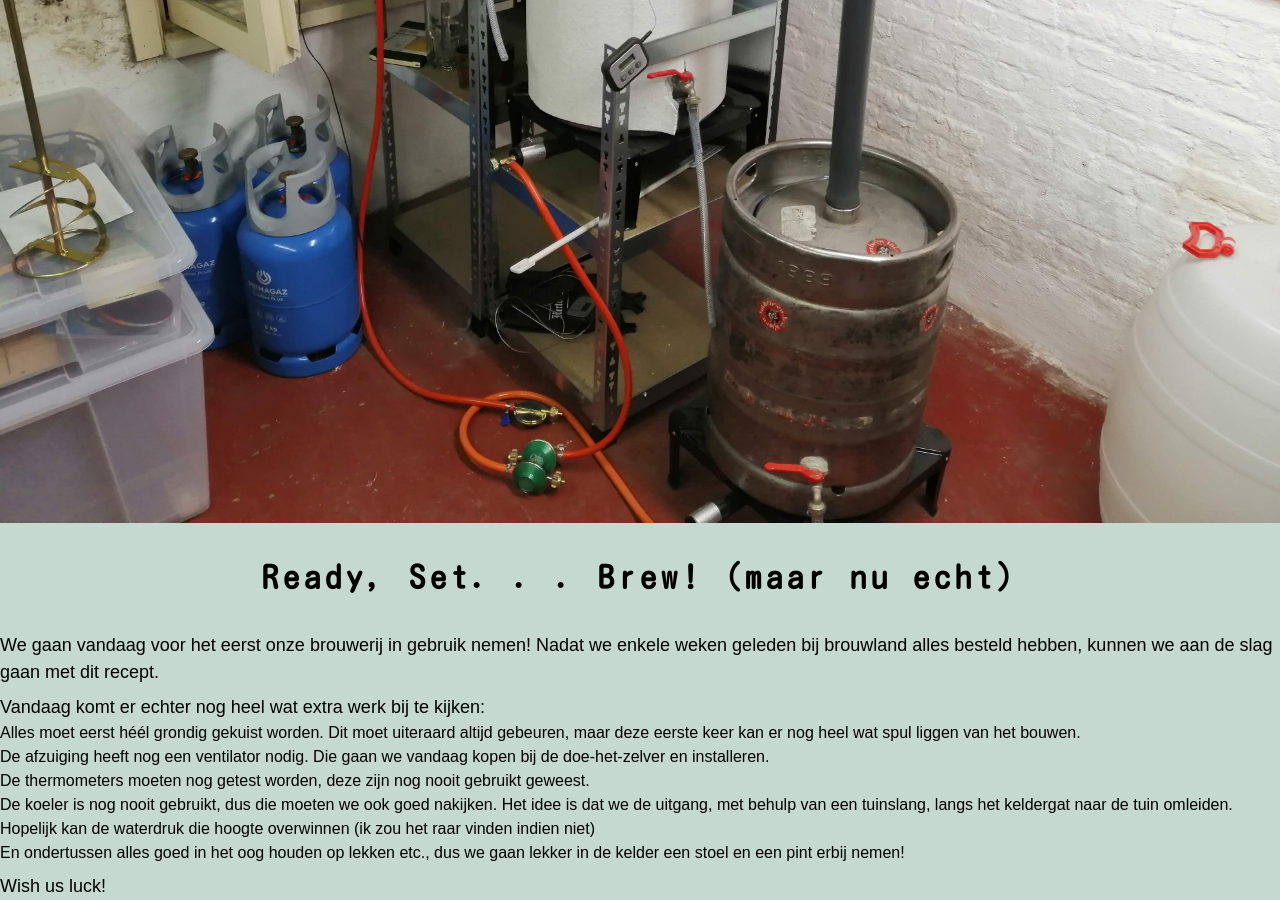
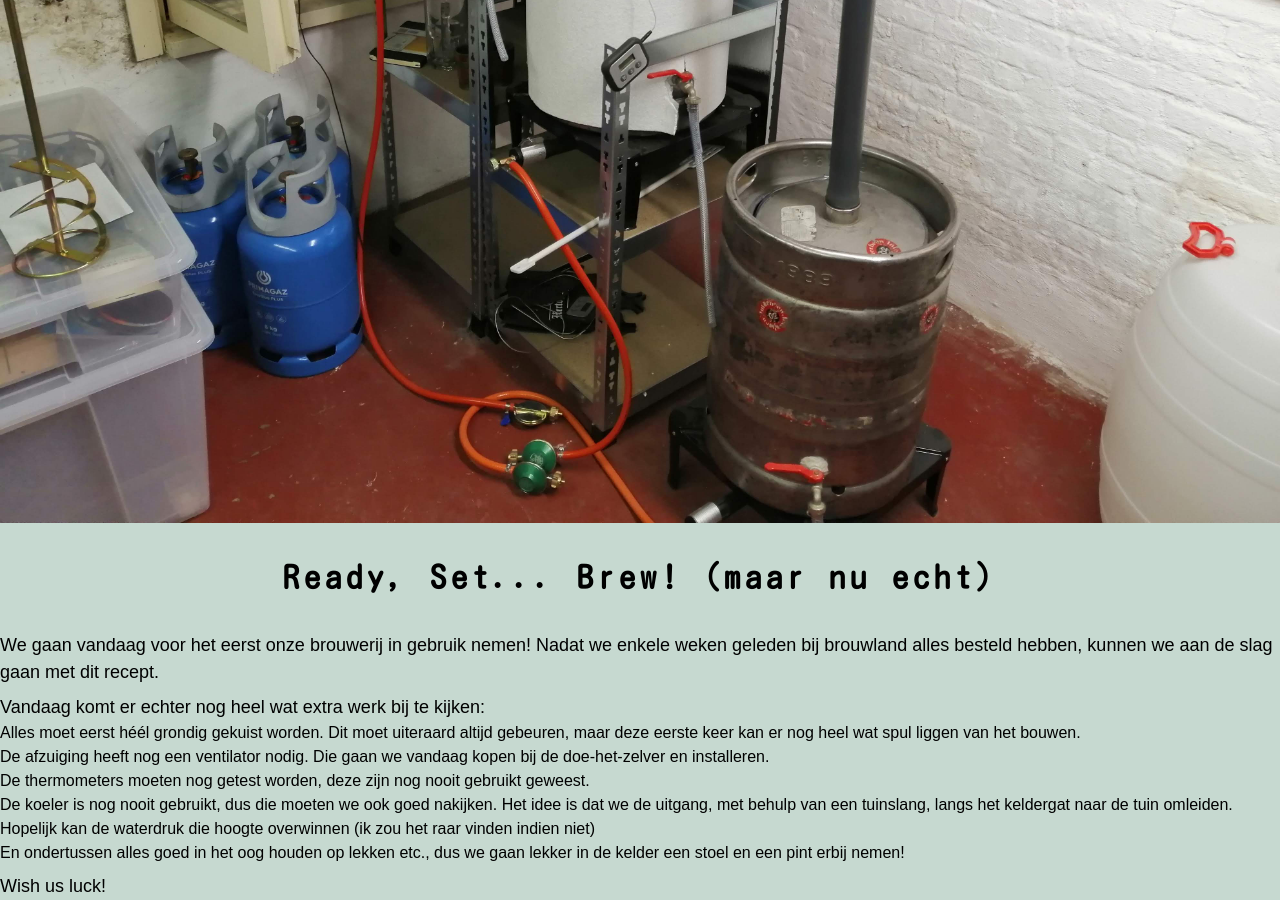
Before and after one commit to brouwerij/brouwerij-app, a Jekyll site: the page built from _posts/2020-12-21-eerste-brouwdag.md, in a window 1280 px wide and 900 px high, scrolled down 635 px. Built offline with Jekyll 4.4.1, drawn with Linux system fonts in a browser that asks for light colours; some web fonts are replaced; comment, search, counter and statistics services are not loaded.

```diff
--- a/_posts/2020-12-21-eerste-brouwdag.md
+++ b/_posts/2020-12-21-eerste-brouwdag.md
@@ -11,7 +11,7 @@ Links op de foto kan je een deel zien van de roerstok die we willen ombouwen om
 
 ![brouwerij]({{site.baseurl}}/images/blog/2020-12-21-eerste-brouwdag-1.jpg)
 
-## Ready, Set. . . Brew! (maar nu echt)
+## Ready, Set\... Brew! (maar nu echt)
 
 We gaan vandaag voor het eerst onze brouwerij in gebruik nemen! Nadat we enkele weken geleden bij brouwland alles besteld hebben, kunnen we aan de slag gaan met [dit recept](https://brouwerij.github.io/brouwerij-app/index.html?select=1605992678788#overzicht).
 
```
